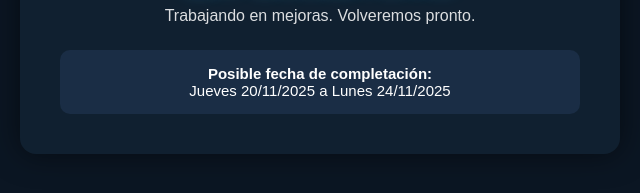
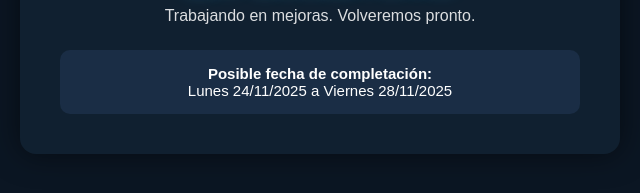
Before and after one commit to mexicocrack/pagcdmx, a website: page index.html in a window 1280 px wide. Shown: the part 369-562 px from the top of the page, 320-960 px from the left. Drawn offline with nearby package versions, Linux system fonts and the light colour scheme; a script that the page names is missing.

Commit message:
cambio de fecha

```diff
--- a/index.html
+++ b/index.html
@@ -24,7 +24,7 @@
 
       <div class="dates">
         <strong>Posible fecha de completación:</strong><br />
-        Jueves 20/11/2025 a Lunes 24/11/2025
+        Lunes 24/11/2025 a Viernes 28/11/2025
       </div>
     </main>
 
```
